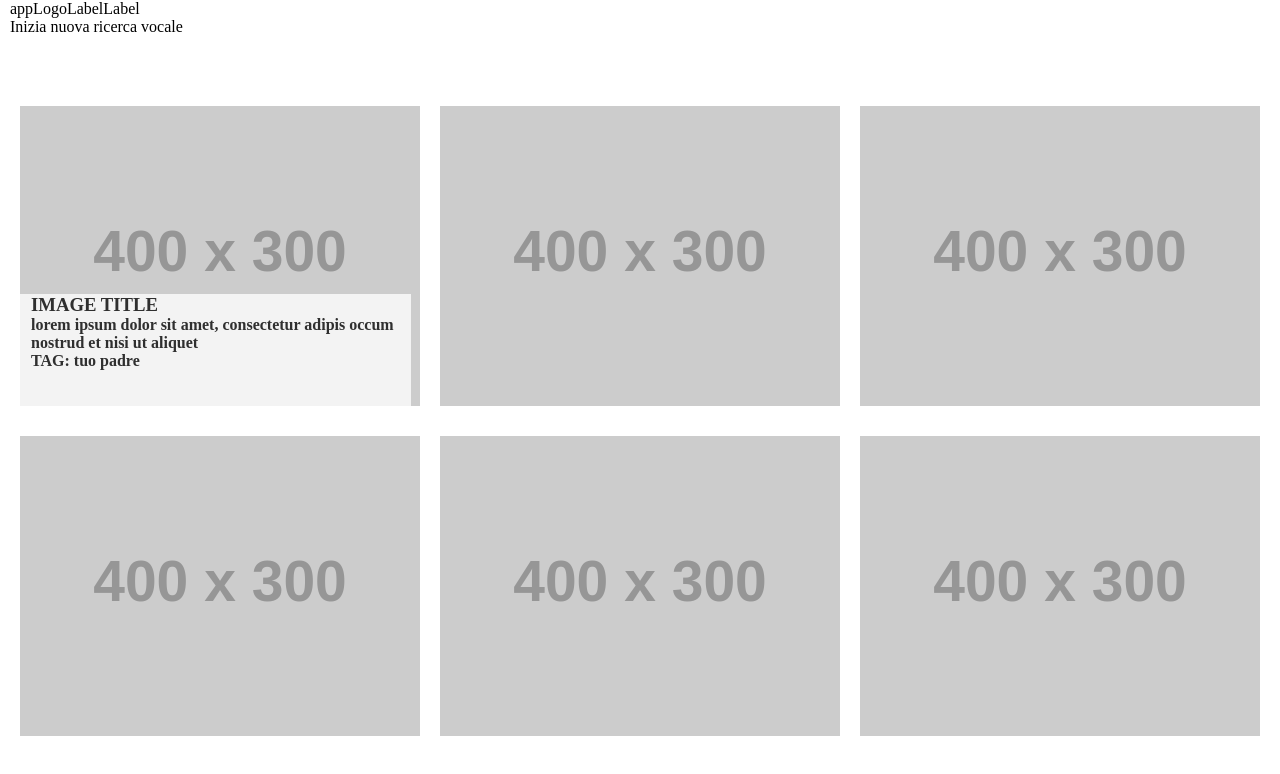
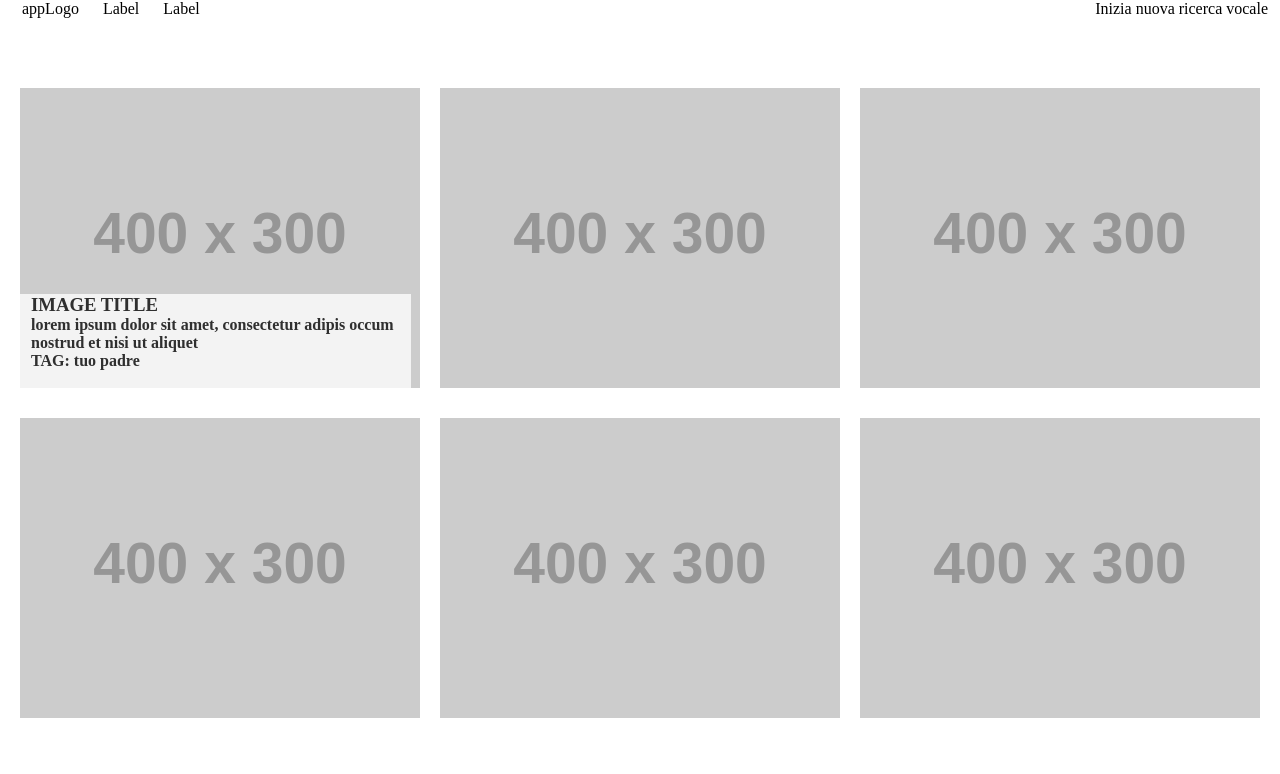
Before and after one commit to giova95/PPM, a plain HTML site: page index.html in a window 1280 px wide. Drawn offline with Linux system fonts and the light colour scheme; placeholder pictures from the web are drawn by us.

Commit message:
sistemato la navbar

```diff
--- a/style/style.css
+++ b/style/style.css
@@ -8,10 +8,16 @@
   /*START Nuvbar Rules*/
 
 
+
 a:link,
-  a:visited{
+a:visited {
   text-decoration: none;
   color: #000000;
+  display: block;
+}
+
+.container-navbar li {
+  margin: 0 12px 0 12px;
 }
 
 .container-navbar ul {
@@ -19,9 +25,17 @@
   margin-left: 10px;
 }
 
- .menu li {
+ul li {
   list-style: none;
+  float: left;
 }
+
+.vocal-search {
+  position: absolute;
+  right: 0;
+  top: 0;
+}
+
 
 
   /*END Nuvbar Rules*/
```
Also changed, not shown: img/mic.jpg (added). Lines whose indentation alone changed are shown as unchanged.
